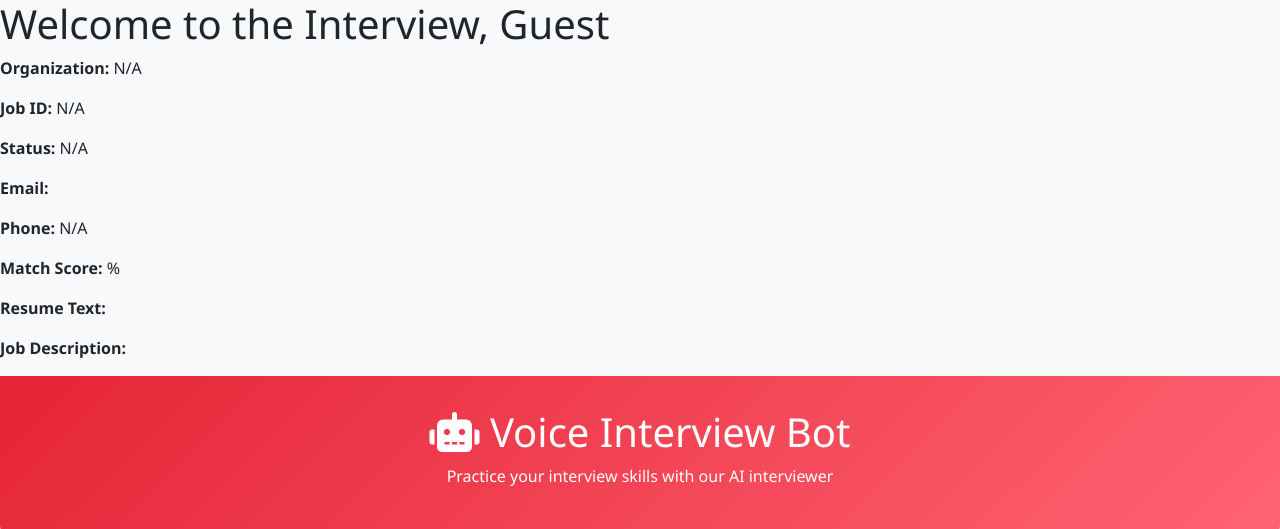
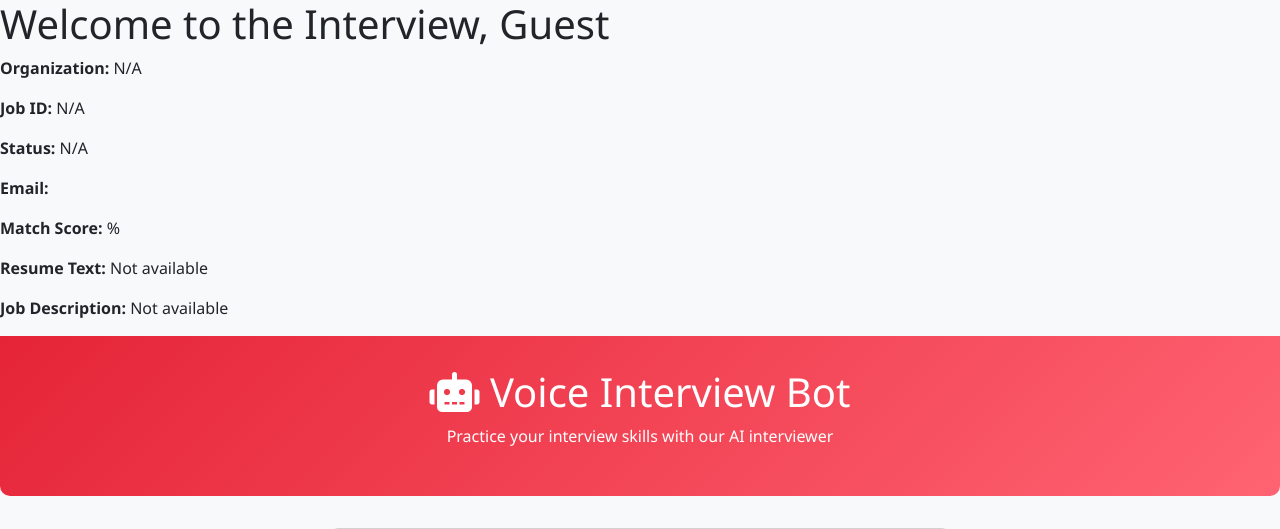
Before and after one commit to ddnyanu/AI-INTERVIEW-BOT, a Flask app: page / in a window 1280 px wide. Shown: the top 529 px of the page. Run offline with Flask 3, Linux system fonts and the light colour scheme; some libraries are stand-ins or nearby versions.

Commit message:
resume and jd added in dict

```diff
--- a/app.py
+++ b/app.py
@@ -18,11 +18,14 @@
 app = Flask(__name__)
 DJANGO_API_URL = "https://ibot-backend.onrender.com/jobs/interview/"
 
+
 @app.route('/jobs/interview/<token>/')
 def interview(token):
     try:
         # Call your Django API to get interview data
         response = requests.get(f"{DJANGO_API_URL}{token}/")
+        print(f"🔍 Requesting interview data from: {DJANGO_API_URL}{token}/")
+
         if response.status_code == 200:
             data = response.json()
             jd_text = data.get('jd_text', '')
--- a/templates/index.html
+++ b/templates/index.html
@@ -270,10 +270,11 @@
 <p><strong>Job ID:</strong> {{ data.get('job_id', 'N/A') }}</p>
 <p><strong>Status:</strong> {{ data.get('status', 'N/A') }}</p>
 <p><strong>Email:</strong> {{ data.get('email', 'N/A') }}</p>
-<p><strong>Phone:</strong> {{ data.get('phone_number', 'N/A') }}</p>
+<!-- <p><strong>Phone:</strong> {{ data.get('phone_number', 'N/A') }}</p> -->
 <p><strong>Match Score:</strong> {{ data.get('match_score', 'N/A') }}%</p>
-<p><strong>Resume Text:</strong> {{ data.get('resume_text', 'Not available') }}</p>
-<p><strong>Job Description:</strong> {{ data.get('jd_text', 'Not available') }}</p>
+<p><strong>Resume Text:</strong> {{ data["resume_text"] or "Not available" }}</p>
+<p><strong>Job Description:</strong> {{ data["jd_text"] or "Not available" }}</p>
+
 
 
 
```
